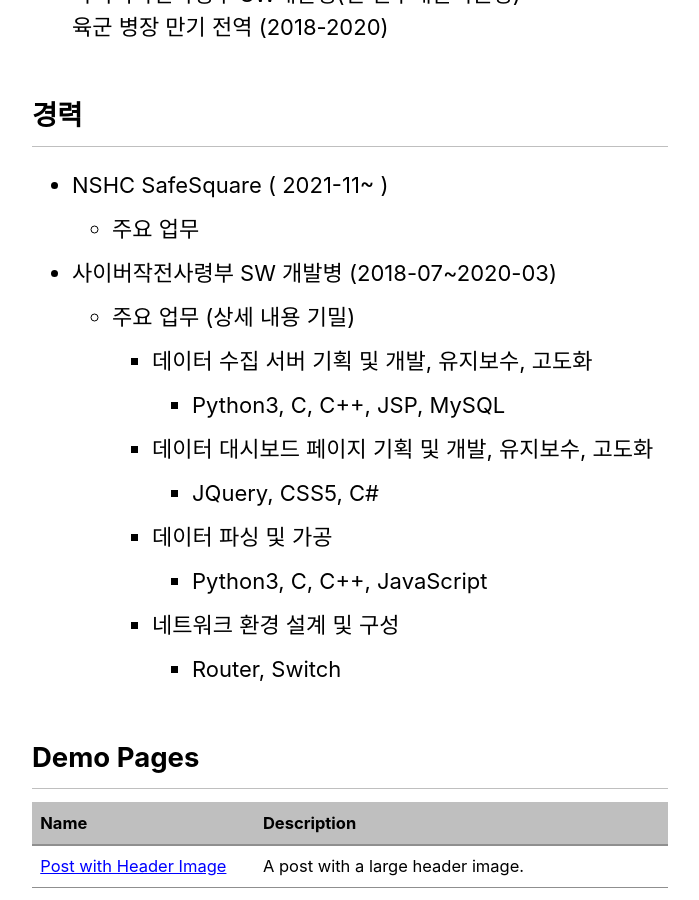
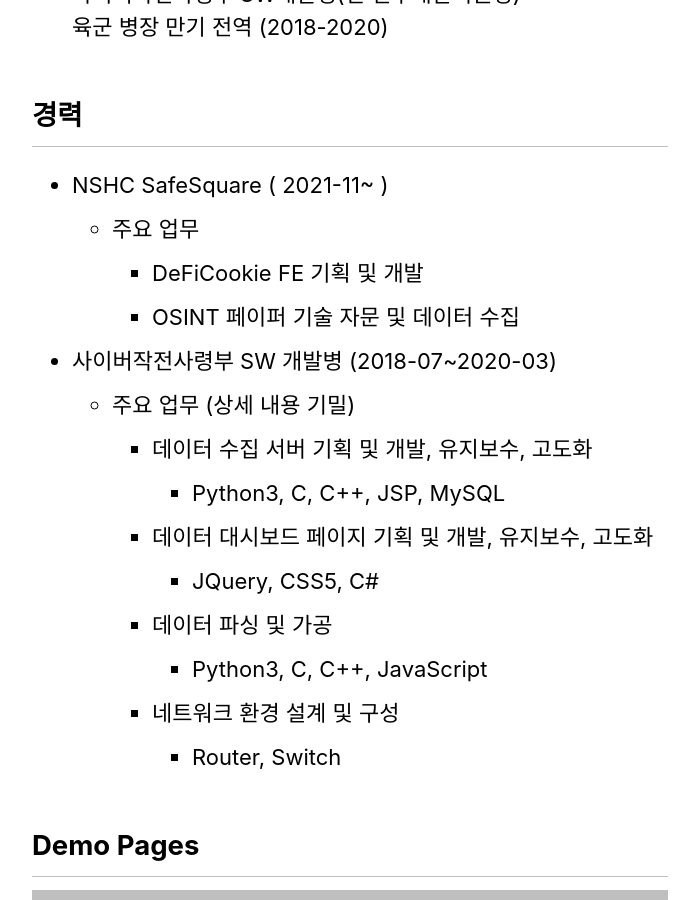
Before and after one commit to gppo66/backupTheme, a Jekyll site: the page built from _pages/about.md, in a window 1280 px wide and 900 px high, scrolled down 808 px. Shown: the whole window, without its empty margins (290-989 px from the left). Built offline with Jekyll 4.4.1, drawn with Linux system fonts in a browser that asks for light colours; cached includes are drawn as plain includes.

Commit message:
update career in about

```diff
--- a/_pages/about.md
+++ b/_pages/about.md
@@ -26,7 +26,8 @@ toc: true
 
 - NSHC SafeSquare ( 2021-11~ )
   - 주요 업무
-
+    - DeFiCookie FE 기획 및 개발
+    - OSINT 페이퍼 기술 자문 및 데이터 수집
 - 사이버작전사령부 SW 개발병 (2018-07~2020-03)
   - 주요 업무 (상세 내용 기밀)
     - 데이터 수집 서버 기획 및 개발, 유지보수, 고도화
```
